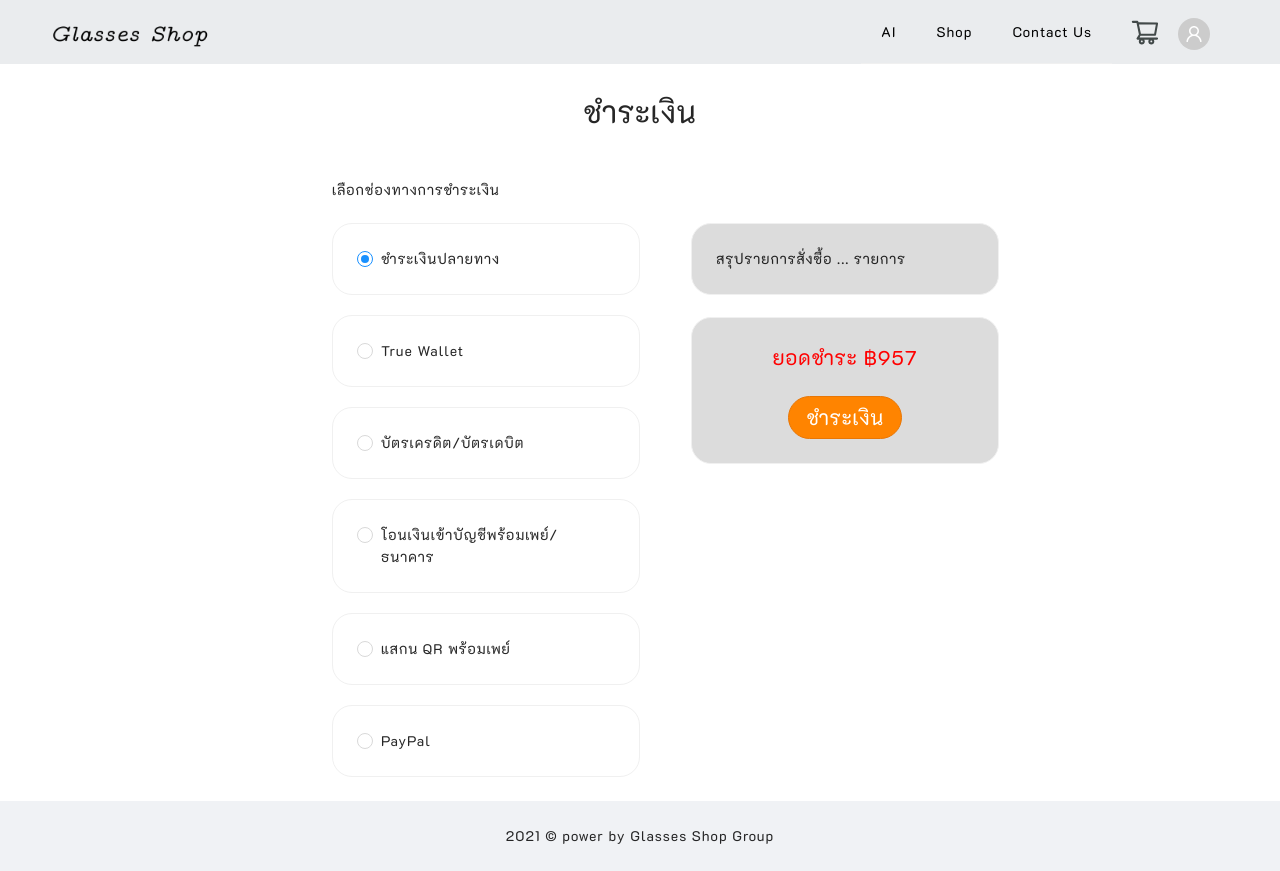
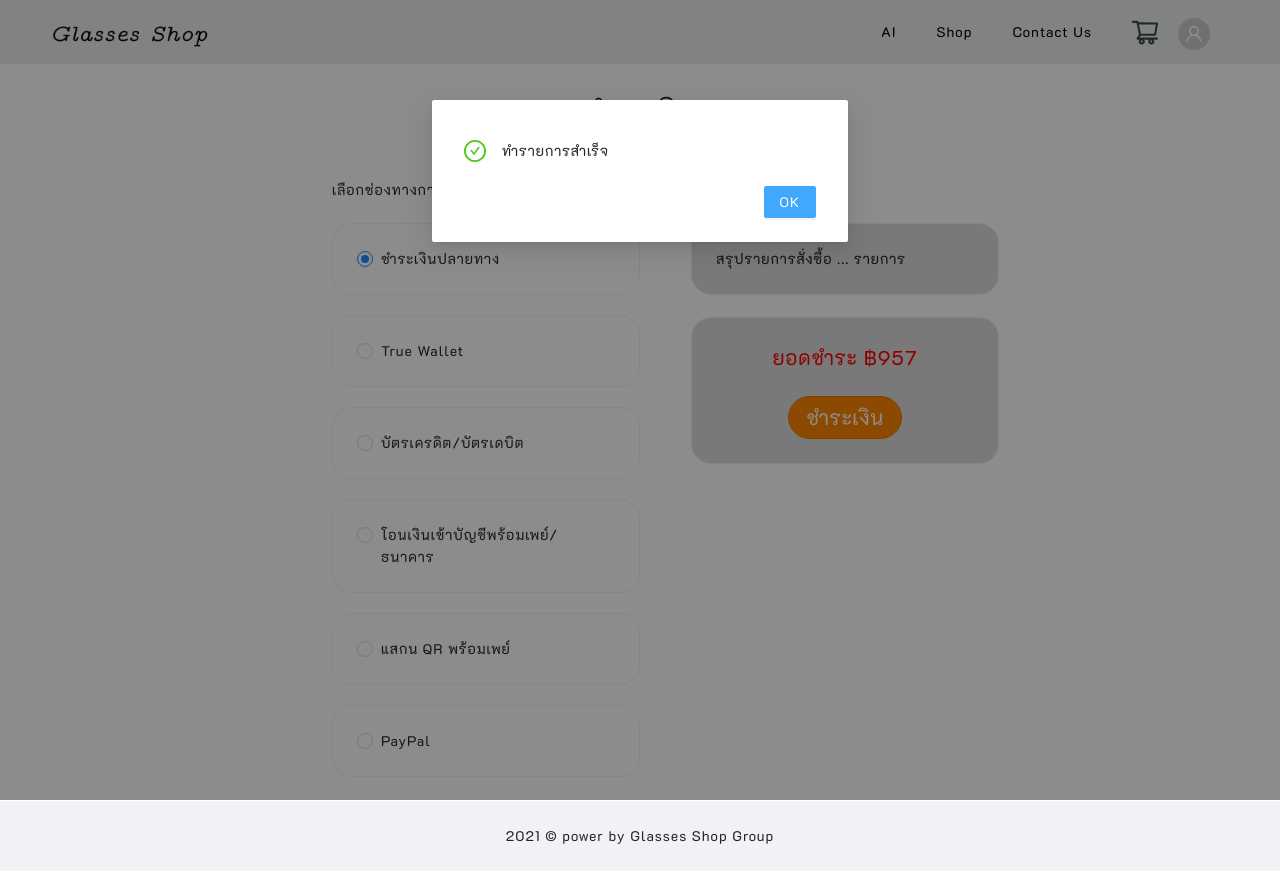
Before and after one commit to prkpwm/glasses_shop, a React (Create React App) app in the folder Client/my-app/: page /GlassesShop/Pay in a window 1280 px wide. Both pictures are taken after a click on the button "ชำระเงิน". Built offline with nearby package versions, Linux system fonts and the light colour scheme.

Commit message:
pay v 1.0.3

```diff
--- a/Client/my-app/src/components/pages/Mycart/Pay.js
+++ b/Client/my-app/src/components/pages/Mycart/Pay.js
@@ -1,5 +1,18 @@
 import React, { useEffect, useState } from 'react';
-import { Row, Col, Card, Radio  } from "antd";
+import { Row, Col, Card, Radio ,Modal } from "antd";
+
+
+function success() {
+    Modal.success({
+        content: (
+          <div>
+            <p>ทำรายการสำเร็จ</p>
+          </div>
+        ),
+        onOk() {window.location.replace("/")},
+      });
+  }
+
 
 function Pay() {
     const [value, setValue] = useState(1);
@@ -43,7 +56,7 @@ function Pay() {
             </Card><br/>
             <Card style={{borderRadius:20,textAlign:"center", backgroundColor: "#DCDCDC"}}>
                 <span style={{color:"red",fontSize:20}}>ยอดชำระ ฿957</span><br/><br/>
-                <button className="myButton">ชำระเงิน</button>
+                <button className="myButton" onClick={success}>ชำระเงิน</button>
             </Card>
             </Col>
         </Row>
```
